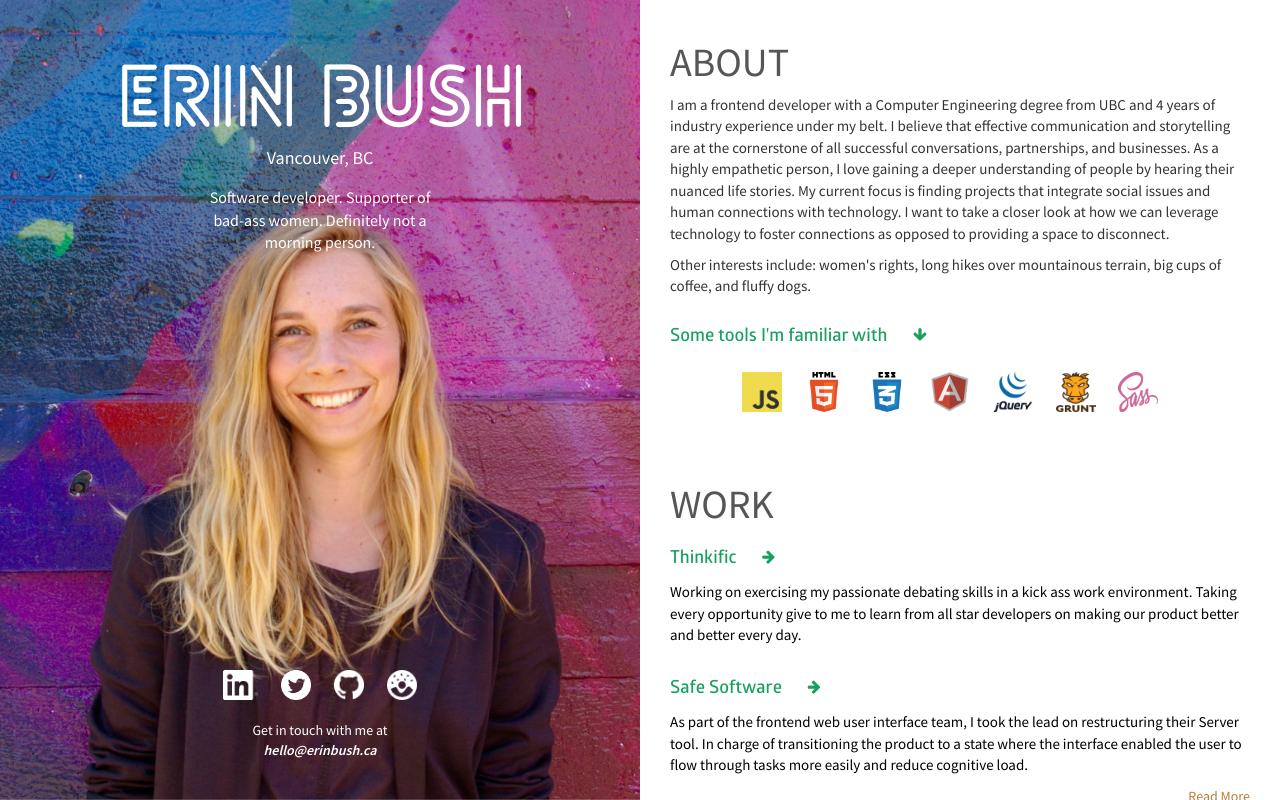
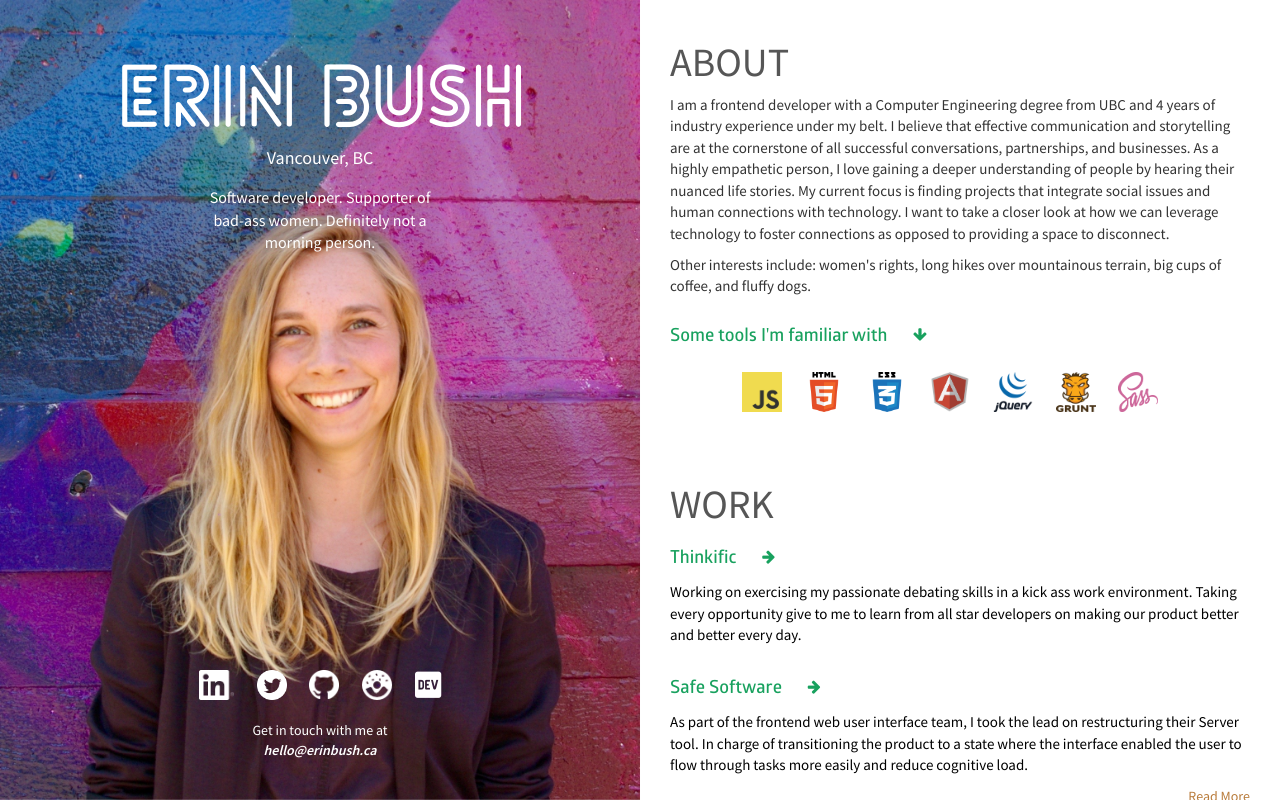
Before and after one commit to erin-bush/rubiks, a plain HTML site: page index.html in a window 1280 px wide. Drawn offline with Linux system fonts and the light colour scheme; a script that the page names is missing.

Commit message:
add in dev.to link

```diff
--- a/css/styles.css
+++ b/css/styles.css
@@ -57,6 +57,12 @@
     animation-duration: 1s;
     animation-delay: 0.8s;
     text-align: center;
+}
+
+.splash-links .fab {
+  color: white;
+  font-size: 30px;
+  vertical-align: middle;
 }
 
 @media (min-width: 768px){
--- a/index.html
+++ b/index.html
@@ -10,6 +10,9 @@
   <script src="//twemoji.maxcdn.com/twemoji.min.js"></script>
   <link href='https://fonts.googleapis.com/css?family=Source+Sans+Pro:400,300,600' rel='stylesheet' type='text/css'>
   <link href="assets/fa/css/font-awesome.min.css" rel="stylesheet" type="text/css">
+  <link rel="stylesheet" href="https://use.fontawesome.com/releases/v5.6.3/css/all.css" integrity="sha384-UHRtZLI+pbxtHCWp1t77Bi1L4ZtiqrqD80Kn4Z8NTSRyMA2Fd33n5dQ8lWUE00s/" crossorigin="anonymous">
+
+
   <link rel="icon"
       type="image/png"
       href="css/images/donut-transparent.png">
@@ -31,6 +34,9 @@
         <a href="https://twitter.com/erinybush" target="_blank"><img src="css/images/Twitter_Social_Icon_Circle_White.png" class="social-link grow"></a>
         <a href="https://github.com/erin-bush" target="_blank"><img src="css/images/GitHub-Mark-Light-32px.png" class="social-link grow"></a>
         <a href="https://erinbush.postach.io" target="_blank"><img src="css/images/donut-with-sprinkles.png" class="social-link grow"></a>
+        <a href="https://dev.to/erinbush">
+          <i class="fab fa-dev social-link grow" title="erinbush's DEV Profile"></i>
+        </a>
         <div class="spash-contact">
           Get in touch with me at
           <a href="mailto:hello@erinbush.ca?Subject=Hello%20" target="_blank">
```
